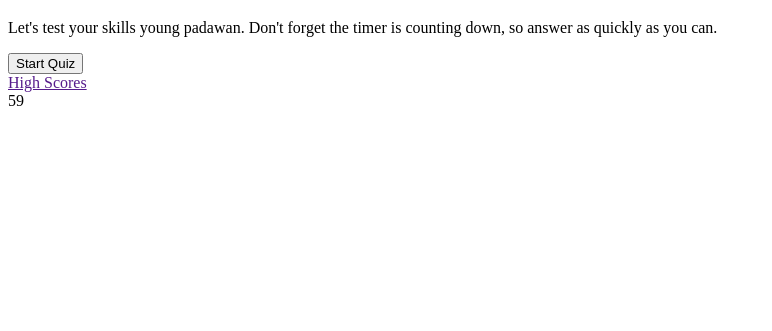
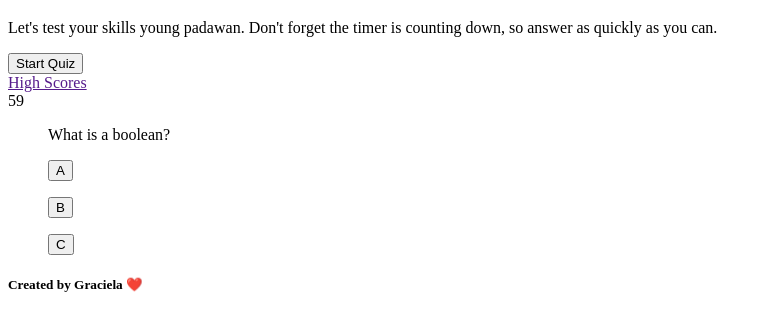
Before and after one commit to gmejia87/js-survey-quiz, a plain HTML site: page index.html in a window 1280 px wide. Both pictures are taken after a click on the button "Start Quiz". Shown: the part 61-392 px from the top of the page, without its empty margins (0-772 px from the left). Drawn offline with Linux system fonts and the light colour scheme.

Commit message:
add questions

```diff
--- a/index.html
+++ b/index.html
@@ -20,14 +20,24 @@
     <div class="highscores"><a href="">High Scores</a></div>
     <div class="timer hidden">60</div>
 
-    <section id="questionsBox">
-      <div class="questions hidden">
-        <!-- <p>What is a boolean?</p>
+    <div class="questions hidden">
+      <ul class="question">
+        <p>What is a boolean?</p>
+      </ul>
+      <ul class="choice 1">
         <button>A</button>
+      </ul>
+      <ul class="choice 2">
         <button>B</button>
-        <button>C</button> -->
-      </div>
-    </section>
+      </ul>
+      <ul class="choice 3">
+        <button>C</button>
+      </ul>
+    </div>
+
+    <footer>
+      <h5>Created by Graciela ❤️</h5>
+    </footer>
 
     <script src="./script.js"></script>
   </body>
--- a/script.js
+++ b/script.js
@@ -26,13 +26,15 @@ function startGame() {
   questions.classList.remove("hidden");
 }
 
-var questions = [
-  {
-    question: "What is a boolean?",
-    choices: ["a string", "multiple choice", "two values"],
-    answer: "two values",
-  },
-  {
-    question: "",
-  },
-];
+// var questions = [
+//   {
+//     question: "What is a boolean?",
+//     choices: ["a string", "multiple choice", "two values"],
+//     answer: "two values",
+//   },
+//   {
+//     question: "Who is known as the 'Dark Lord'?",
+//     choices: ["Ron", "Voldermort", "Harry"],
+//     answer: "Voldermort",
+//   },
+// ];
```
